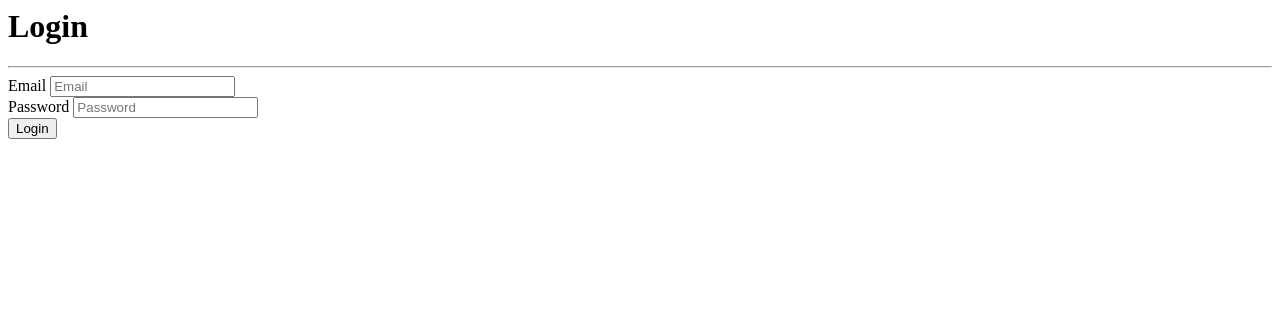
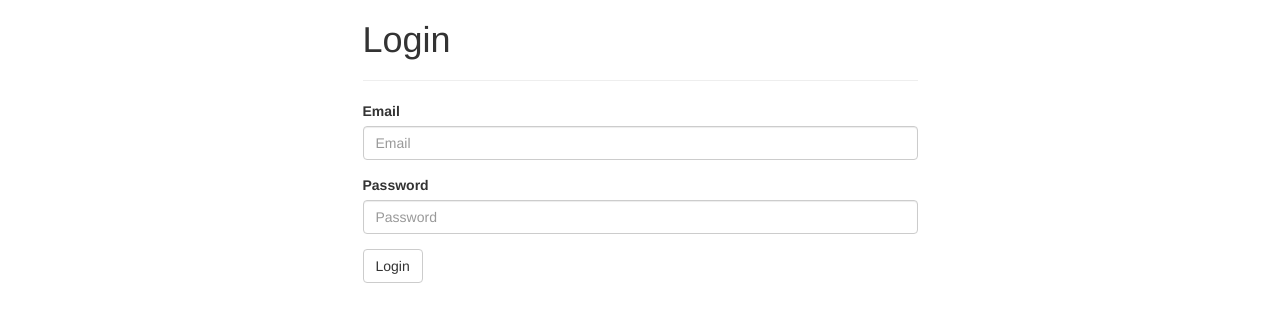
Before and after one commit to pywaker/jalbayu, a Flask app: page /login in a window 1280 px wide. Shown: the top 322 px of the page. Run offline with Flask 2, Linux system fonts and the light colour scheme; some libraries are stand-ins or nearby versions.

Commit message:
added bootstrapped login template

```diff
--- a/templates/login.html
+++ b/templates/login.html
@@ -1,17 +1,50 @@
+<!DOCTYPE html>
+<html lang="en">
+  <head>
+    <meta charset="utf-8">
+    <meta http-equiv="X-UA-Compatible" content="IE=edge">
+    <meta name="viewport" content="width=device-width, initial-scale=1">
+    <!-- The above 3 meta tags *must* come first in the head; any other head content must come *after* these tags -->
+    <title>JalBayu - Login Page</title>
 
+    <!-- Bootstrap -->
+    <link rel="stylesheet" href="https://maxcdn.bootstrapcdn.com/bootstrap/3.3.6/css/bootstrap.min.css" integrity="sha384-1q8mTJOASx8j1Au+a5WDVnPi2lkFfwwEAa8hDDdjZlpLegxhjVME1fgjWPGmkzs7" crossorigin="anonymous">
+
+    <!-- HTML5 shim and Respond.js for IE8 support of HTML5 elements and media queries -->
+    <!-- WARNING: Respond.js doesn't work if you view the page via file:// -->
+    <!--[if lt IE 9]>
+      <script src="https://oss.maxcdn.com/html5shiv/3.7.2/html5shiv.min.js"></script>
+      <script src="https://oss.maxcdn.com/respond/1.4.2/respond.min.js"></script>
+    <![endif]-->
+  </head>
+  <body>
+
+    <div class="container">
+        <div class="row">
+            <div class="col-md-3"></div>
+            <div class="col-md-6">
     <!-- form starts here -->
     <h1>Login</h1>
     <hr/>
     <form method="post" action="">
-  <div>
+  <div class="form-group">
     <label for="email">Email</label>
-    <input type="email" id="email" placeholder="Email" name="email">
+    <input type="email" class="form-control" id="email" placeholder="Email" name="email">
   </div>
-  <div>
+  <div class="form-group">
     <label for="password">Password</label>
-    <input type="password" id="password" placeholder="Password" name="password">
+    <input type="password" class="form-control" id="password" placeholder="Password" name="password">
   </div>
-  <button type="submit">Login</button>
+  <button type="submit" class="btn btn-default">Login</button>
 </form>
 
 <!-- form ends here -->
+            </div>
+        </div>
+    </div>
+
+    <!-- jQuery (necessary for Bootstrap's JavaScript plugins) -->
+    <!-- <script src="https://ajax.googleapis.com/ajax/libs/jquery/1.11.3/jquery.min.js"></script> -->
+    <!-- Include all compiled plugins (below), or include individual files as needed -->
+  </body>
+</html>
```
